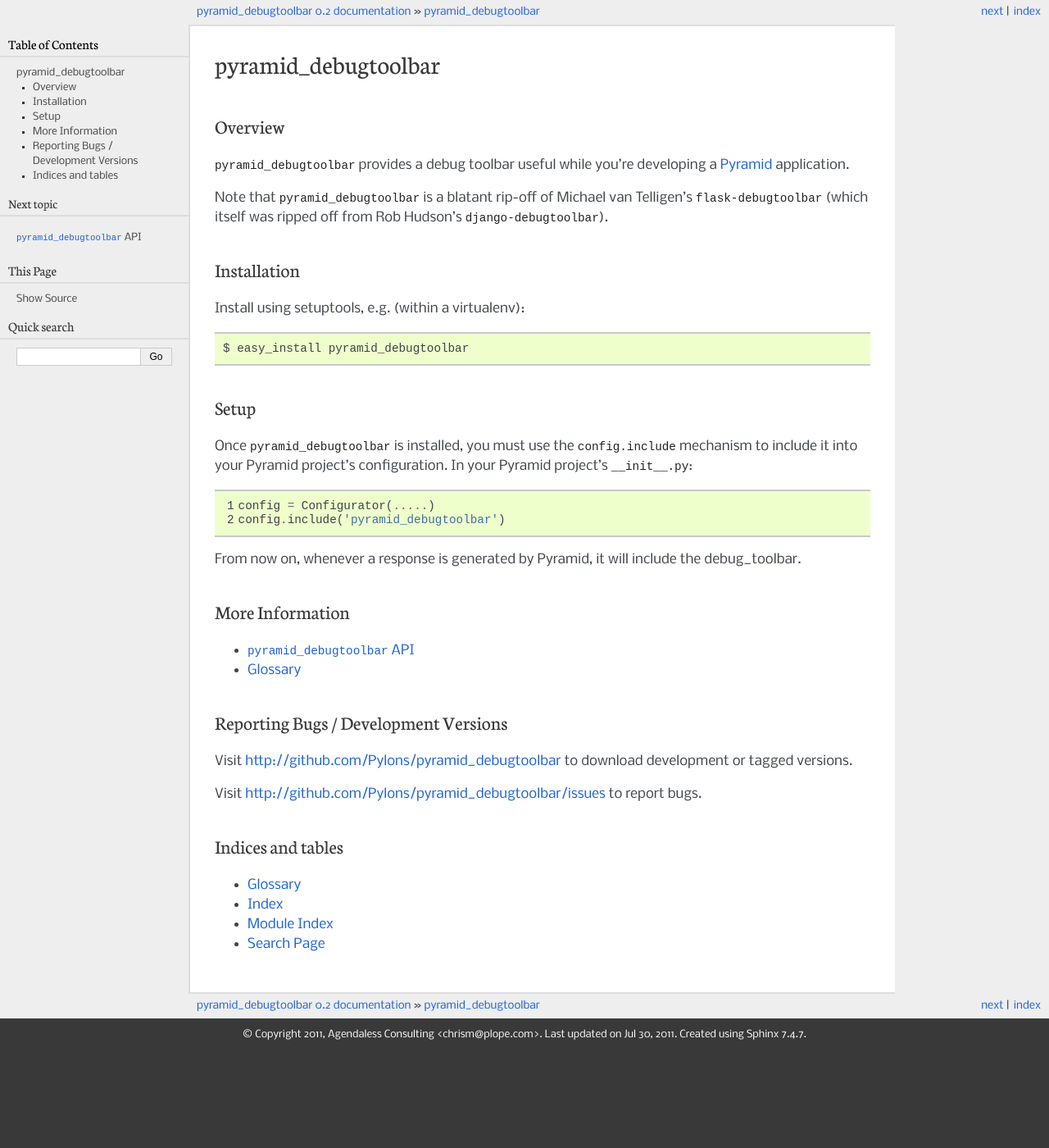
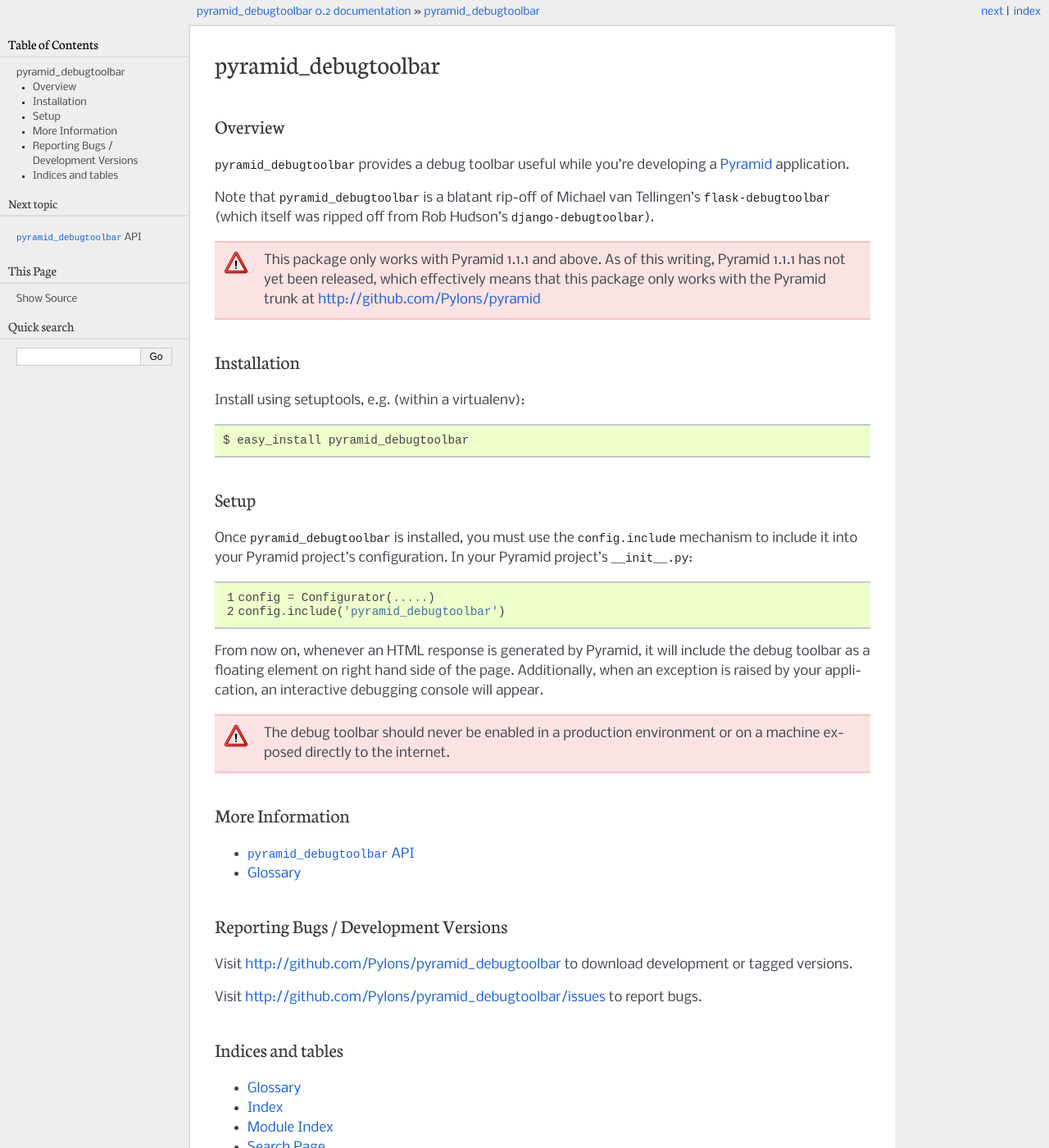
Before and after one commit to Pylons/pyramid_debugtoolbar, a Sphinx documentation site: the page built from docs/index.rst, in a window 1280 px wide and 1400 px high. Shown: the whole window at 82% size. Built offline with Sphinx 7.4.7, drawn with Linux system fonts in a browser that asks for light colours.

Commit message:
stash docs changes

```diff
--- a/docs/index.rst
+++ b/docs/index.rst
@@ -8,8 +8,13 @@
 developing a :term:`Pyramid` application.
 
 Note that :mod:`pyramid_debugtoolbar` is a blatant rip-off of Michael van
-Telligen's ``flask-debugtoolbar`` (which itself was ripped off from Rob
+Tellingen's ``flask-debugtoolbar`` (which itself was ripped off from Rob
 Hudson's ``django-debugtoolbar``).
+
+.. warning:: This package only works with Pyramid 1.1.1 and above.  As of
+   this writing, Pyramid 1.1.1 has not yet been released, which effectively
+   means that this package only works with the Pyramid trunk at
+   http://github.com/Pylons/pyramid
 
 Installation
 ------------
@@ -31,8 +36,13 @@
    config = Configurator(.....)
    config.include('pyramid_debugtoolbar')
 
-From now on, whenever a response is generated by Pyramid, it will include the
-debug_toolbar.
+From now on, whenever an HTML response is generated by Pyramid, it will
+include the debug toolbar as a floating element on right hand side of the
+page.  Additionally, when an exception is raised by your application, an
+interactive debugging console will appear.
+
+.. warning:: The debug toolbar should never be enabled in a production
+   environment or on a machine exposed directly to the internet.
 
 More Information
 ----------------
```
